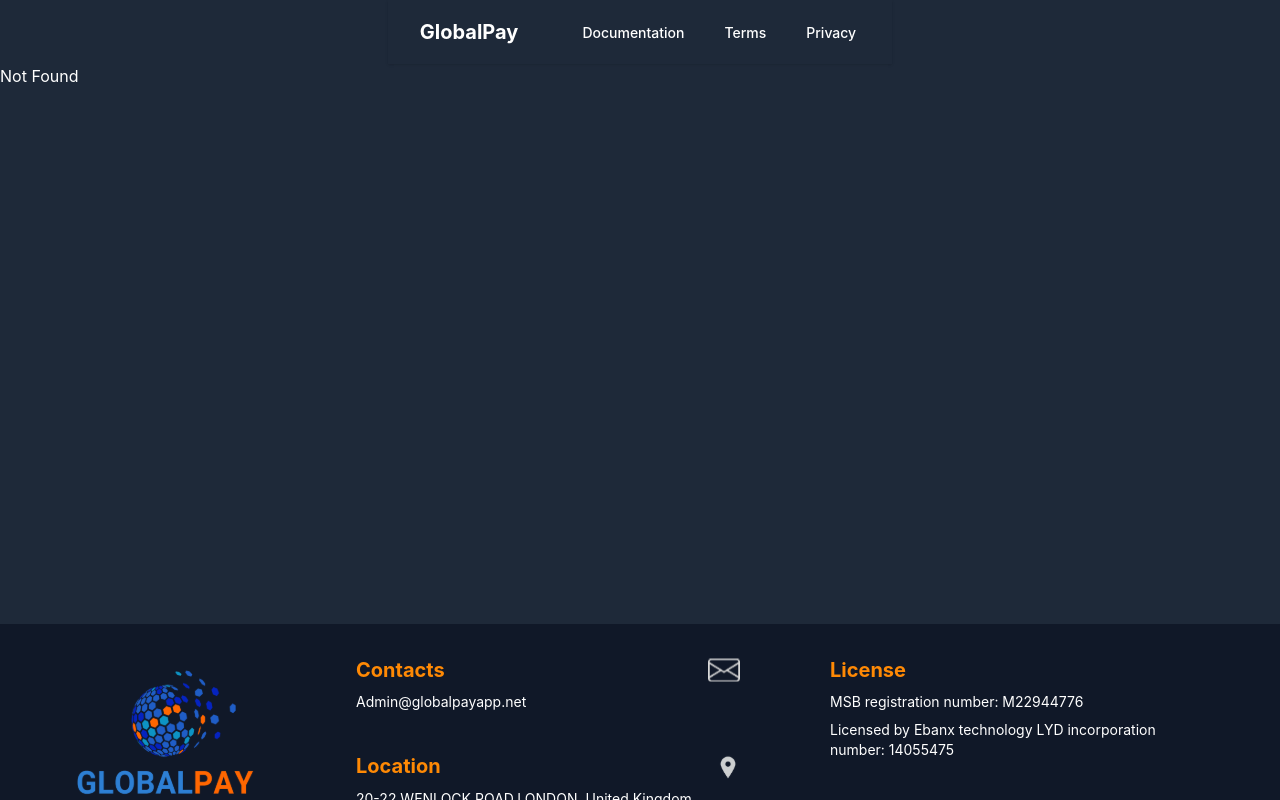
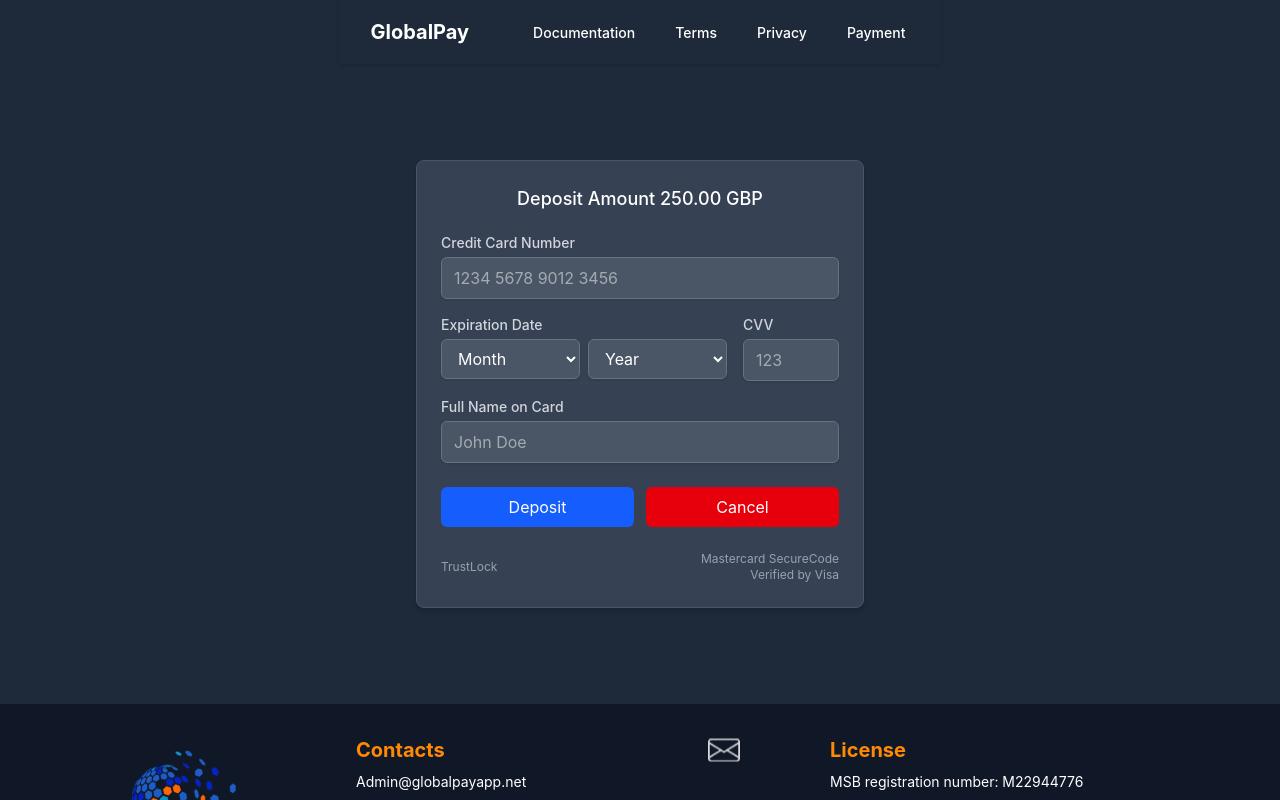
Before and after one commit to nbowisdar/payments, a React (Vite) app: page /payments/payment in a window 1280 px wide. Shown: the top 800 px of the page. Built offline with nearby package versions, Linux system fonts and the light colour scheme.

Commit message:
add payments page

```diff
--- a/src/components/Header.tsx
+++ b/src/components/Header.tsx
@@ -7,21 +7,18 @@
 	{ name: "Documentation", link: "/payments/docs" },
 	{ name: "Terms", link: "/payments/terms-conditions" },
 	{ name: "Privacy", link: "/payments/privacy-policy" },
+	{ name: "Payment", link: "/payments/payment" },
 ]
-
 
 const Header = () => {
 	const [mobileMenuOpen, setMobileMenuOpen] = useState(false)
 	return (
-		<header className="shadow-sm">
+		<header className="shadow-sm sticky top-0 z-50 bg-gray-800">
 			<div className="px-4 sm:px-6 lg:px-8">
 				<div className="flex items-center h-16 justify-between gap-15">
 					{/* Logo */}
 					<div className="">
-						<motion.div
-							whileHover={{ scale: 1.05 }}
-							className=""
-						>
+						<motion.div whileHover={{ scale: 1.05 }} className="">
 							<Link to="/payments" className="text-xl font-bold">
 								GlobalPay
 							</Link>
@@ -30,7 +27,7 @@
 
 					{/* Desktop Navigation */}
 					<nav className="hidden md:flex justify-center flex-1 space-x-8">
-						{navLinks.map(({name, link}) => (
+						{navLinks.map(({ name, link }) => (
 							<Link
 								key={name}
 								to={link}
--- a/src/routeTree.gen.ts
+++ b/src/routeTree.gen.ts
@@ -15,6 +15,7 @@
 import { Route as PaymentsIndexImport } from './routes/payments/index'
 import { Route as PaymentsTermsConditionsImport } from './routes/payments/terms-conditions'
 import { Route as PaymentsPrivacyPolicyImport } from './routes/payments/privacy-policy'
+import { Route as PaymentsPaymentImport } from './routes/payments/payment'
 import { Route as PaymentsGatewayApiImport } from './routes/payments/gateway-api'
 import { Route as PaymentsDocsImport } from './routes/payments/docs'
 
@@ -41,6 +42,12 @@
 const PaymentsPrivacyPolicyRoute = PaymentsPrivacyPolicyImport.update({
   id: '/payments/privacy-policy',
   path: '/payments/privacy-policy',
+  getParentRoute: () => rootRoute,
+} as any)
+
+const PaymentsPaymentRoute = PaymentsPaymentImport.update({
+  id: '/payments/payment',
+  path: '/payments/payment',
   getParentRoute: () => rootRoute,
 } as any)
 
@@ -81,6 +88,13 @@
       preLoaderRoute: typeof PaymentsGatewayApiImport
       parentRoute: typeof rootRoute
     }
+    '/payments/payment': {
+      id: '/payments/payment'
+      path: '/payments/payment'
+      fullPath: '/payments/payment'
+      preLoaderRoute: typeof PaymentsPaymentImport
+      parentRoute: typeof rootRoute
+    }
     '/payments/privacy-policy': {
       id: '/payments/privacy-policy'
       path: '/payments/privacy-policy'
@@ -111,6 +125,7 @@
   '/': typeof IndexRoute
   '/payments/docs': typeof PaymentsDocsRoute
   '/payments/gateway-api': typeof PaymentsGatewayApiRoute
+  '/payments/payment': typeof PaymentsPaymentRoute
   '/payments/privacy-policy': typeof PaymentsPrivacyPolicyRoute
   '/payments/terms-conditions': typeof PaymentsTermsConditionsRoute
   '/payments': typeof PaymentsIndexRoute
@@ -120,6 +135,7 @@
   '/': typeof IndexRoute
   '/payments/docs': typeof PaymentsDocsRoute
   '/payments/gateway-api': typeof PaymentsGatewayApiRoute
+  '/payments/payment': typeof PaymentsPaymentRoute
   '/payments/privacy-policy': typeof PaymentsPrivacyPolicyRoute
   '/payments/terms-conditions': typeof PaymentsTermsConditionsRoute
   '/payments': typeof PaymentsIndexRoute
@@ -130,6 +146,7 @@
   '/': typeof IndexRoute
   '/payments/docs': typeof PaymentsDocsRoute
   '/payments/gateway-api': typeof PaymentsGatewayApiRoute
+  '/payments/payment': typeof PaymentsPaymentRoute
   '/payments/privacy-policy': typeof PaymentsPrivacyPolicyRoute
   '/payments/terms-conditions': typeof PaymentsTermsConditionsRoute
   '/payments/': typeof PaymentsIndexRoute
@@ -141,6 +158,7 @@
     | '/'
     | '/payments/docs'
     | '/payments/gateway-api'
+    | '/payments/payment'
     | '/payments/privacy-policy'
     | '/payments/terms-conditions'
     | '/payments'
@@ -149,6 +167,7 @@
     | '/'
     | '/payments/docs'
     | '/payments/gateway-api'
+    | '/payments/payment'
     | '/payments/privacy-policy'
     | '/payments/terms-conditions'
     | '/payments'
@@ -157,6 +176,7 @@
     | '/'
     | '/payments/docs'
     | '/payments/gateway-api'
+    | '/payments/payment'
     | '/payments/privacy-policy'
     | '/payments/terms-conditions'
     | '/payments/'
@@ -167,6 +187,7 @@
   IndexRoute: typeof IndexRoute
   PaymentsDocsRoute: typeof PaymentsDocsRoute
   PaymentsGatewayApiRoute: typeof PaymentsGatewayApiRoute
+  PaymentsPaymentRoute: typeof PaymentsPaymentRoute
   PaymentsPrivacyPolicyRoute: typeof PaymentsPrivacyPolicyRoute
   PaymentsTermsConditionsRoute: typeof PaymentsTermsConditionsRoute
   PaymentsIndexRoute: typeof PaymentsIndexRoute
@@ -176,6 +197,7 @@
   IndexRoute: IndexRoute,
   PaymentsDocsRoute: PaymentsDocsRoute,
   PaymentsGatewayApiRoute: PaymentsGatewayApiRoute,
+  PaymentsPaymentRoute: PaymentsPaymentRoute,
   PaymentsPrivacyPolicyRoute: PaymentsPrivacyPolicyRoute,
   PaymentsTermsConditionsRoute: PaymentsTermsConditionsRoute,
   PaymentsIndexRoute: PaymentsIndexRoute,
@@ -194,6 +216,7 @@
         "/",
         "/payments/docs",
         "/payments/gateway-api",
+        "/payments/payment",
         "/payments/privacy-policy",
         "/payments/terms-conditions",
         "/payments/"
@@ -208,6 +231,9 @@
     "/payments/gateway-api": {
       "filePath": "payments/gateway-api.tsx"
     },
+    "/payments/payment": {
+      "filePath": "payments/payment.tsx"
+    },
     "/payments/privacy-policy": {
       "filePath": "payments/privacy-policy.tsx"
     },
--- /dev/null
+++ b/src/routes/payments/payment.tsx
@@ -0,0 +1,145 @@
+import { createFileRoute } from "@tanstack/react-router"
+import { useState } from "react"
+
+export const Route = createFileRoute("/payments/payment")({
+  component: RouteComponent,
+})
+
+function RouteComponent() {
+  const [formData, setFormData] = useState({
+    depositAmount: '250.00',
+    currency: 'GBP',
+    cardNumber: '',
+    expiryMonth: '',
+    expiryYear: '',
+    cvv: '',
+    fullName: ''
+  })
+
+  const handleChange = (e: React.ChangeEvent<HTMLInputElement | HTMLSelectElement>) => {
+    const { name, value } = e.target
+    setFormData(prev => ({
+      ...prev,
+      [name]: value
+    }))
+  }
+
+  const handleSubmit = (e: React.FormEvent) => {
+    e.preventDefault()
+    // Handle payment submission logic here
+    console.log('Payment submitted:', formData)
+  }
+
+  return (
+    <div className="flex justify-center items-center h-[80vh]">
+      <div className="w-full max-w-md bg-gray-700 rounded-lg shadow-md p-6 border border-gray-600">
+        <h2 className="text-lg font-medium text-white text-center mb-5">
+          Deposit Amount {formData.depositAmount} {formData.currency}
+        </h2>
+
+        <form onSubmit={handleSubmit}>
+          <div className="mb-4">
+            <label className="block text-sm font-medium text-gray-300 mb-1">
+              Credit Card Number
+            </label>
+            <input
+              type="text"
+              name="cardNumber"
+              value={formData.cardNumber}
+              onChange={handleChange}
+              placeholder="1234 5678 9012 3456"
+              maxLength={19}
+              className="w-full px-3 py-2 bg-gray-600 border border-gray-500 rounded-md shadow-sm text-white focus:outline-none focus:ring-2 focus:ring-blue-400"
+            />
+          </div>
+
+          <div className="flex gap-4 mb-4">
+            <div className="flex-1">
+              <label className="block text-sm font-medium text-gray-300 mb-1">
+                Expiration Date
+              </label>
+              <div className="flex gap-2">
+                <select
+                  name="expiryMonth"
+                  value={formData.expiryMonth}
+                  onChange={handleChange}
+                  className="w-full px-3 py-2 bg-gray-600 border border-gray-500 rounded-md shadow-sm text-white focus:outline-none focus:ring-2 focus:ring-blue-400"
+                >
+                  <option value="" className="bg-gray-700">Month</option>
+                  <option value="01" className="bg-gray-700">01 - January</option>
+                  <option value="02" className="bg-gray-700">02 - February</option>
+                  {/* Add remaining months */}
+                </select>
+                <select
+                  name="expiryYear"
+                  value={formData.expiryYear}
+                  onChange={handleChange}
+                  className="w-full px-3 py-2 bg-gray-600 border border-gray-500 rounded-md shadow-sm text-white focus:outline-none focus:ring-2 focus:ring-blue-400"
+                >
+                  <option value="" className="bg-gray-700">Year</option>
+                  <option value="2024" className="bg-gray-700">2024</option>
+                  <option value="2025" className="bg-gray-700">2025</option>
+                  {/* Add more years */}
+                </select>
+              </div>
+            </div>
+
+            <div className="w-24">
+              <label className="block text-sm font-medium text-gray-300 mb-1">
+                CVV
+              </label>
+              <input
+                type="text"
+                name="cvv"
+                value={formData.cvv}
+                onChange={handleChange}
+                placeholder="123"
+                maxLength={3}
+                className="w-full px-3 py-2 bg-gray-600 border border-gray-500 rounded-md shadow-sm text-white focus:outline-none focus:ring-2 focus:ring-blue-400"
+              />
+            </div>
+          </div>
+
+
+
+          <div className="mb-6">
+            <label className="block text-sm font-medium text-gray-300 mb-1">
+              Full Name on Card
+            </label>
+            <input
+              type="text"
+              name="fullName"
+              value={formData.fullName}
+              onChange={handleChange}
+              placeholder="John Doe"
+              className="w-full px-3 py-2 bg-gray-600 border border-gray-500 rounded-md shadow-sm text-white focus:outline-none focus:ring-2 focus:ring-blue-400"
+            />
+          </div>
+
+          <div className="flex gap-3">
+            <button
+              type="submit"
+              className="flex-1 bg-blue-600 hover:bg-blue-700 text-white py-2 px-4 rounded-md focus:outline-none focus:ring-2 focus:ring-blue-400 focus:ring-offset-2 focus:ring-offset-gray-700"
+            >
+              Deposit
+            </button>
+            <button
+              type="button"
+              className="flex-1 bg-red-600 hover:bg-red-700 text-white py-2 px-4 rounded-md focus:outline-none focus:ring-2 focus:ring-red-400 focus:ring-offset-2 focus:ring-offset-gray-700"
+            >
+              Cancel
+            </button>
+          </div>
+        </form>
+
+        <div className="mt-6 flex justify-between items-center text-xs text-gray-400">
+          <span>TrustLock</span>
+          <div className="text-right">
+            <div>Mastercard SecureCode</div>
+            <div>Verified by Visa</div>
+          </div>
+        </div>
+      </div>
+    </div>
+  )
+}
```
